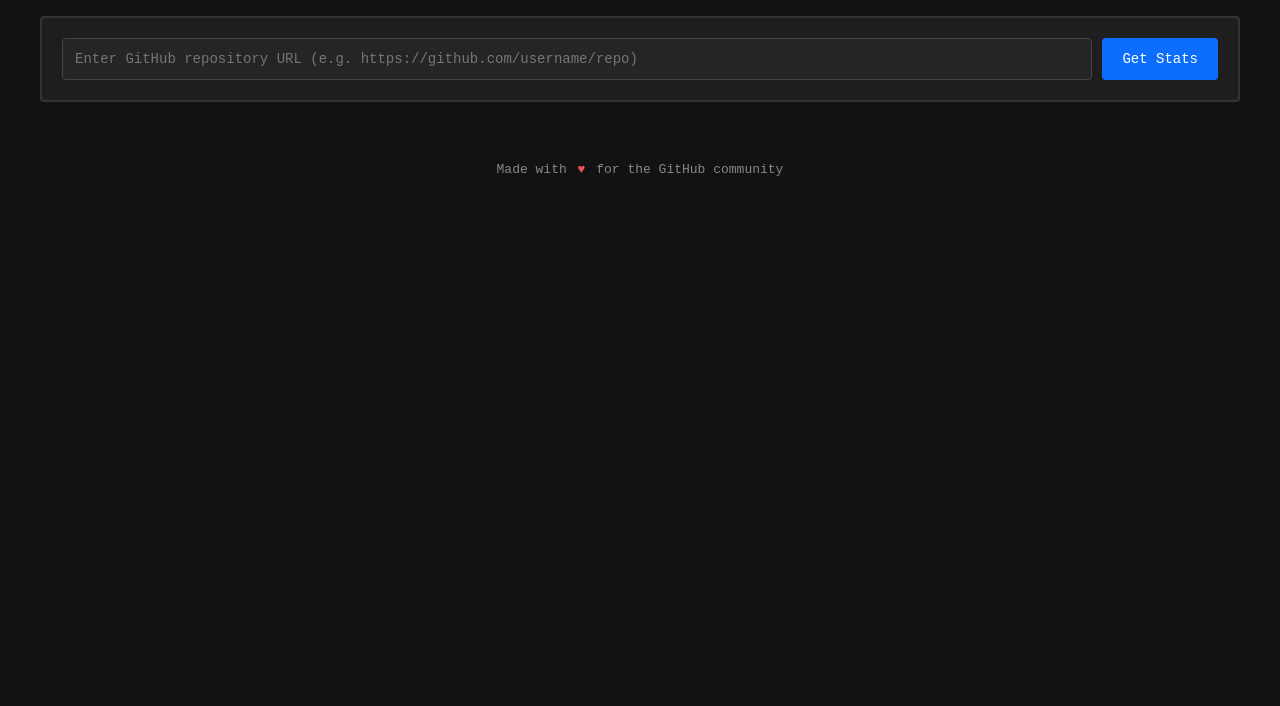
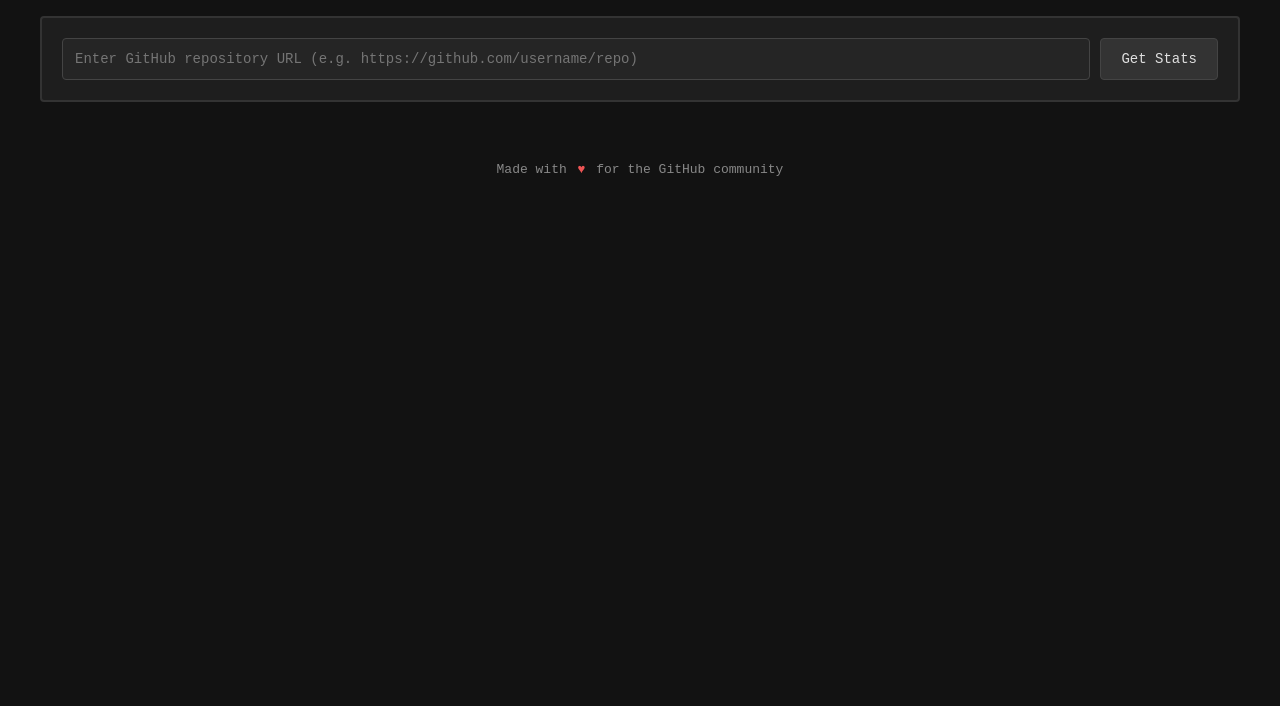
Before and after one commit to imjyotiraditya/grs, a plain HTML site: page index.html in a window 1280 px wide. Shown: the part 94-800 px from the top of the page. Drawn offline with Linux system fonts and the light colour scheme.

Commit message:
Match get stats button with rest
Signed-off-by: Jyotiraditya Panda <jyotiraditya@aospa.co>

```diff
--- a/styles.css
+++ b/styles.css
@@ -70,18 +70,19 @@ body {
 
 .btn-primary {
   padding: 10px 20px;
-  background: #0d6efd;
-  color: #fff;
-  border: none;
+  background: #333;
+  color: #e0e0e0;
+  border: 1px solid #444;
   border-radius: 4px;
   cursor: pointer;
   font-family: monospace;
   font-size: 14px;
-  transition: background 0.2s ease;
+  transition: background 0.2s ease, border-color 0.2s ease;
 }
 
 .btn-primary:hover {
-  background: #0b5ed7;
+  background: #444;
+  border-color: #555;
 }
 
 .settings-header {
```
